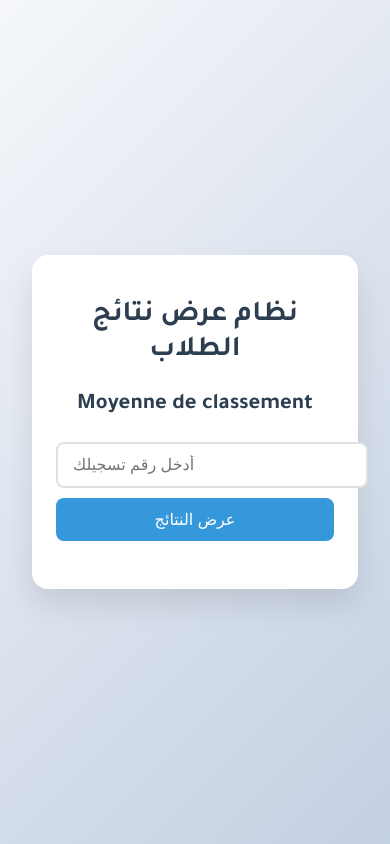
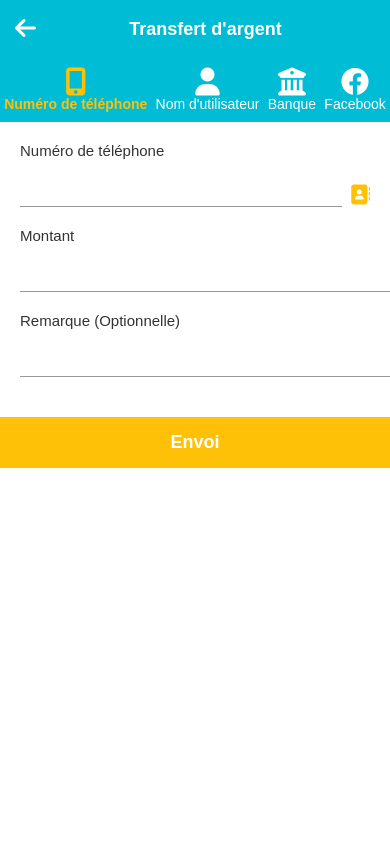
Before and after one commit to MedB2025/mochteryati, a plain HTML site: page index.html in a window 390 px wide. Drawn offline with Linux system fonts and the light colour scheme.

Commit message:
Update index.html

```diff
--- a/index.html
+++ b/index.html
@@ -1,181 +1,235 @@
 <!DOCTYPE html>
-<html lang="ar">
+<html lang="fr">
 <head>
   <meta charset="UTF-8">
-  <meta name="viewport" content="width=device-width, initial-scale=1">
-  <title>عرض بيانات الطالب</title>
-  <link rel="preconnect" href="https://fonts.googleapis.com">
-  <link rel="preconnect" href="https://fonts.gstatic.com" crossorigin>
-  <link href="https://fonts.googleapis.com/css2?family=Tajawal:wght@400;500;700&display=swap" rel="stylesheet">
+  <meta name="viewport" content="width=device-width, initial-scale=1.0">
+  <title>Transfert d'argent</title>
   <style>
     body {
-      font-family: 'Tajawal', sans-serif;
-      background: linear-gradient(135deg, #f5f7fa 0%, #c3cfe2 100%);
       margin: 0;
-      padding: 0;
-      min-height: 100vh;
+      font-family: Arial, sans-serif;
+      background-color: #ffffff;
+    }
+
+    /* الهيدر */
+    .header {
+      background-color: #00bcd4;
+      color: white;
+      padding: 15px;
       display: flex;
+      align-items: center;
+      justify-content: space-between;
+      font-size: 18px;
+    }
+    .header .back {
+      font-size: 24px;
+      cursor: pointer;
+    }
+    .header-title {
+      flex-grow: 1;
+      text-align: center;
+      font-weight: bold;
+    }
+
+    /* التبويبات */
+    .tabs {
+      display: flex;
+      justify-content: space-around;
+      background-color: #00bcd4;
+      padding: 10px 0;
+    }
+    .tab {
+      color: white;
+      text-align: center;
+      font-size: 14px;
+    }
+    .tab.active {
+      color: #ffc107;
+      font-weight: bold;
+    }
+
+    /* النموذج */
+    .form {
+      padding: 20px;
+    }
+    .form label {
+      display: block;
+      margin-bottom: 5px;
+      color: #333;
+      font-size: 15px;
+    }
+    .form input {
+      width: 100%;
+      padding: 12px;
+      margin-bottom: 20px;
+      border: none;
+      border-bottom: 1px solid #999;
+      font-size: 16px;
+      outline: none;
+    }
+    .form .phone-input {
+      display: flex;
+      align-items: center;
+    }
+    .form .phone-input input {
+      flex: 1;
+    }
+    .form .icon {
+      margin-left: 8px;
+      color: #ffc107;
+      font-size: 20px;
+      cursor: pointer;
+    }
+
+    /* زر الإرسال */
+    .btn {
+      display: block;
+      width: 100%;
+      background-color: #ffc107;
+      color: white;
+      border: none;
+      padding: 15px;
+      font-size: 18px;
+      font-weight: bold;
+      cursor: pointer;
+      text-align: center;
+    }
+
+    /* الـ Popup */
+    .popup {
+      display: none;
+      position: fixed;
+      top: 0; left: 0;
+      width: 100%; height: 100%;
+      background: rgba(0,0,0,0.6);
       justify-content: center;
       align-items: center;
+    }
+    .popup-content {
+      background: white;
+      padding: 20px;
+      border-radius: 5px;
+      text-align: center;
+      width: 80%;
+      max-width: 400px;
+      box-shadow: 0 0 10px rgba(0,0,0,0.3);
+    }
+    .popup-content h2 {
+      margin: 0 0 15px;
       color: #333;
     }
-
-    .container {
-      width: 90%;
-      max-width: 700px;
-      background: white;
-      padding: 2.5rem;
-      border-radius: 16px;
-      box-shadow: 0 15px 30px rgba(0, 0, 0, 0.1);
-      text-align: center;
-      margin: 2rem;
+    .popup-content .check {
+      color: green;
+      font-size: 40px;
+      margin: 10px 0;
     }
-
-    h1 {
-      color: #2c3e50;
-      margin-bottom: 1.5rem;
-      font-size: 1.8rem;
-      font-weight: 700;
+    .popup-content p {
+      margin: 5px 0;
+      font-size: 14px;
+      color: #333;
     }
-
-    .input-group {
-      display: flex;
-      justify-content: center;
-      gap: 10px;
-      margin-bottom: 1.5rem;
-      flex-wrap: wrap;
+    .popup-content button {
+      background: #00bcd4;
+      color: white;
+      border: none;
+      padding: 12px 20px;
+      margin-top: 15px;
+      font-size: 16px;
+      cursor: pointer;
+      width: 100%;
     }
-
-    input[type="text"] {
-      padding: 12px 15px;
-      width: 60%;
-      min-width: 200px;
-      border: 2px solid #e0e0e0;
-      border-radius: 8px;
-      font-size: 1rem;
-      transition: border 0.3s;
+    .favorite {
+      color: #666;
+      font-size: 14px;
+      margin-top: 10px;
     }
-
-    input[type="text"]:focus {
-      outline: none;
-      border-color: #3498db;
-    }
-
-    button {
-      padding: 12px 25px;
-      border: none;
-      background-color: #3498db;
-      color: white;
-      border-radius: 8px;
-      cursor: pointer;
-      transition: all 0.3s;
-      font-size: 1rem;
-      font-weight: 500;
-    }
-
-    button:hover {
-      background-color: #2980b9;
-      transform: translateY(-2px);
-      box-shadow: 0 5px 15px rgba(41, 128, 185, 0.3);
-    }
-
-    #result {
-      margin-top: 2rem;
-      animation: fadeIn 0.5s ease-out;
-    }
-
-    @keyframes fadeIn {
-      from { opacity: 0; transform: translateY(20px); }
-      to { opacity: 1; transform: translateY(0); }
-    }
-
-    h2 {
-      color: #2c3e50;
-      margin-bottom: 1.5rem;
-      font-size: 1.4rem;
-    }
-
-    table {
-      width: 100%;
-      margin-top: 1.5rem;
-      border-collapse: collapse;
-      background: #f8f9fa;
-      border-radius: 10px;
-      overflow: hidden;
-    }
-
-    th {
-      background-color: #3498db;
-      color: white;
-      padding: 12px;
-      text-align: center;
-      font-weight: 500;
-    }
-
-    td {
-      padding: 12px;
-      border-bottom: 1px solid #e0e0e0;
-      text-align: center;
-      background-color: white;
-    }
-
-    tr:last-child td {
-      border-bottom: none;
-    }
-
-    .hidden {
-      display: none;
-    }
-
-    .highlight {
-      font-weight: 700;
-      color: #e74c3c;
-    }
-
-    @media (max-width: 600px) {
-      .container {
-        padding: 1.5rem;
-      }
-
-      .input-group {
-        flex-direction: column;
-      }
-
-      input[type="text"] {
-        width: 100%;
-      }
-
-      button {
-        width: 100%;
-      }
+    .favorite i {
+      color: #999;
     }
   </style>
+  <link rel="stylesheet" href="https://cdnjs.cloudflare.com/ajax/libs/font-awesome/6.4.0/css/all.min.css">
 </head>
 <body>
-  <div class="container">
-    <h1>نظام عرض نتائج الطلاب</h1>
-<h2>Moyenne de classement</h2>
-    <div class="input-group">
-      <input type="text" id="studentId" placeholder="أدخل رقم تسجيلك">
-      <button onclick="fetchStudent()">عرض النتائج</button>
+
+  <!-- الهيدر -->
+  <div class="header">
+    <span class="back"><i class="fas fa-arrow-left"></i></span>
+    <div class="header-title">Transfert d'argent</div>
+  </div>
+
+  <!-- التبويبات -->
+  <div class="tabs">
+    <div class="tab active">
+      <i class="fas fa-mobile-alt fa-2x"></i>
+      <div>Numéro de téléphone</div>
+    </div>
+    <div class="tab"><i class="fas fa-user fa-2x"></i><div>Nom d'utilisateur</div></div>
+    <div class="tab"><i class="fas fa-university fa-2x"></i><div>Banque</div></div>
+    <div class="tab"><i class="fab fa-facebook fa-2x"></i><div>Facebook</div></div>
+  </div>
+
+  <!-- النموذج -->
+  <div class="form">
+    <label>Numéro de téléphone</label>
+    <div class="phone-input">
+      <input type="text" id="phone">
+      <span class="icon"><i class="fas fa-address-book"></i></span>
     </div>
 
-    <div id="result" class="hidden">
-      <h2 id="name"></h2>
-      <table>
-        <tr><th>MS1</th><td id="ms1"></td></tr>
-        <tr><th>MS2</th><td id="ms2"></td></tr>
-        <tr><th>MS3</th><td id="ms3"></td></tr>
-        <tr><th>MS4</th><td id="ms4"></td></tr>
-        <tr><th>MS5</th><td id="ms5"></td></tr>
-        <tr><th>MS6</th><td id="ms6"></td></tr>
-        <tr><th>المعدل العام <br>(MG)</th><td id="mg" class="highlight"></td></tr>
-        <tr><th>ترتيبك في القسم <br>(Rang)</th><td id="rang"></td></tr>
-        <tr><th>التقدير<br>Mention</th><td id="mention"></td></tr>
-      </table>
+    <label>Montant</label>
+    <input type="number" id="amount">
+
+    <label>Remarque (Optionnelle)</label>
+    <input type="text" id="note">
+  </div>
+
+  <!-- زر الإرسال -->
+  <button class="btn" onclick="showPopup()">Envoi</button>
+
+  <!-- Popup -->
+  <div class="popup" id="popup">
+    <div class="popup-content">
+      <h2>Transfert réussi!</h2>
+      <div class="check"><i class="fas fa-check-circle"></i></div>
+      <p id="receiver"></p>
+      <p id="sent"></p>
+      <p id="trsId"></p>
+      <p id="dateTime"></p>
+      <p class="favorite"><i class="fas fa-star"></i> Définir comme favorite</p>
+      <button onclick="closePopup()">Effectué</button>
     </div>
   </div>
 
-  <script src="xy.js"></script>
+  <script>
+    function showPopup() {
+      let phone = document.getElementById("phone").value;
+      let amount = document.getElementById("amount").value;
+
+      if (phone === "" || amount === "") {
+        alert("Veuillez remplir le numéro et le montant !");
+        return;
+      }
+
+      // Transaction ID عشوائي
+      let trsId = Math.floor(Math.random() * 1000000000000000000000);
+
+      // تاريخ ووقت فعلي
+      let now = new Date();
+      let dateStr = now.toLocaleDateString("fr-FR");
+      let timeStr = now.toLocaleTimeString("fr-FR");
+
+      document.getElementById("receiver").innerText = "Receveur: " + phone;
+      document.getElementById("sent").innerText = "Montant envoyé: " + amount + " MRU";
+      document.getElementById("trsId").innerText = "Trs ID : " + trsId;
+      document.getElementById("dateTime").innerText = "Date et heure: " + dateStr + " " + timeStr;
+
+      document.getElementById("popup").style.display = "flex";
+    }
+
+    function closePopup() {
+      document.getElementById("popup").style.display = "none";
+    }
+  </script>
+
 </body>
 </html>
```
